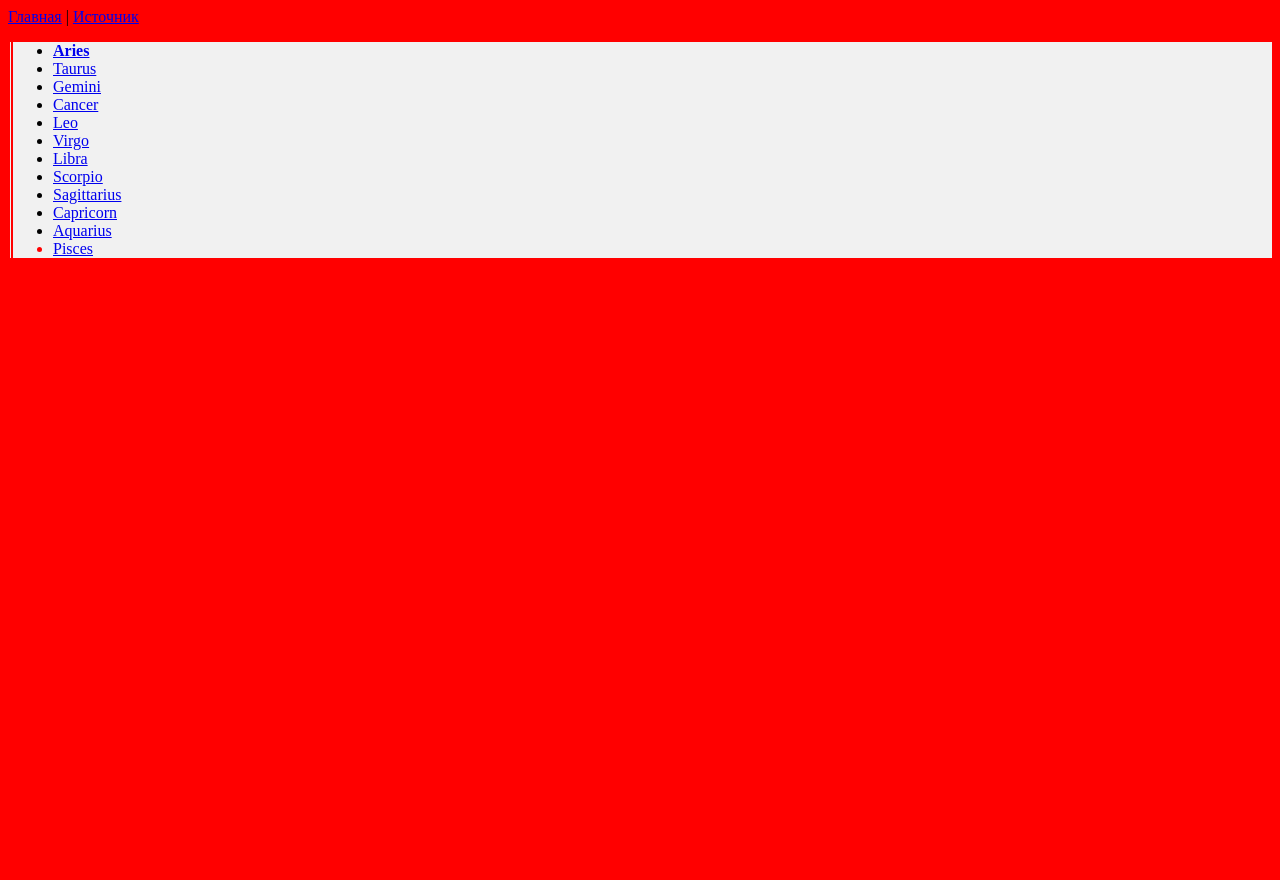
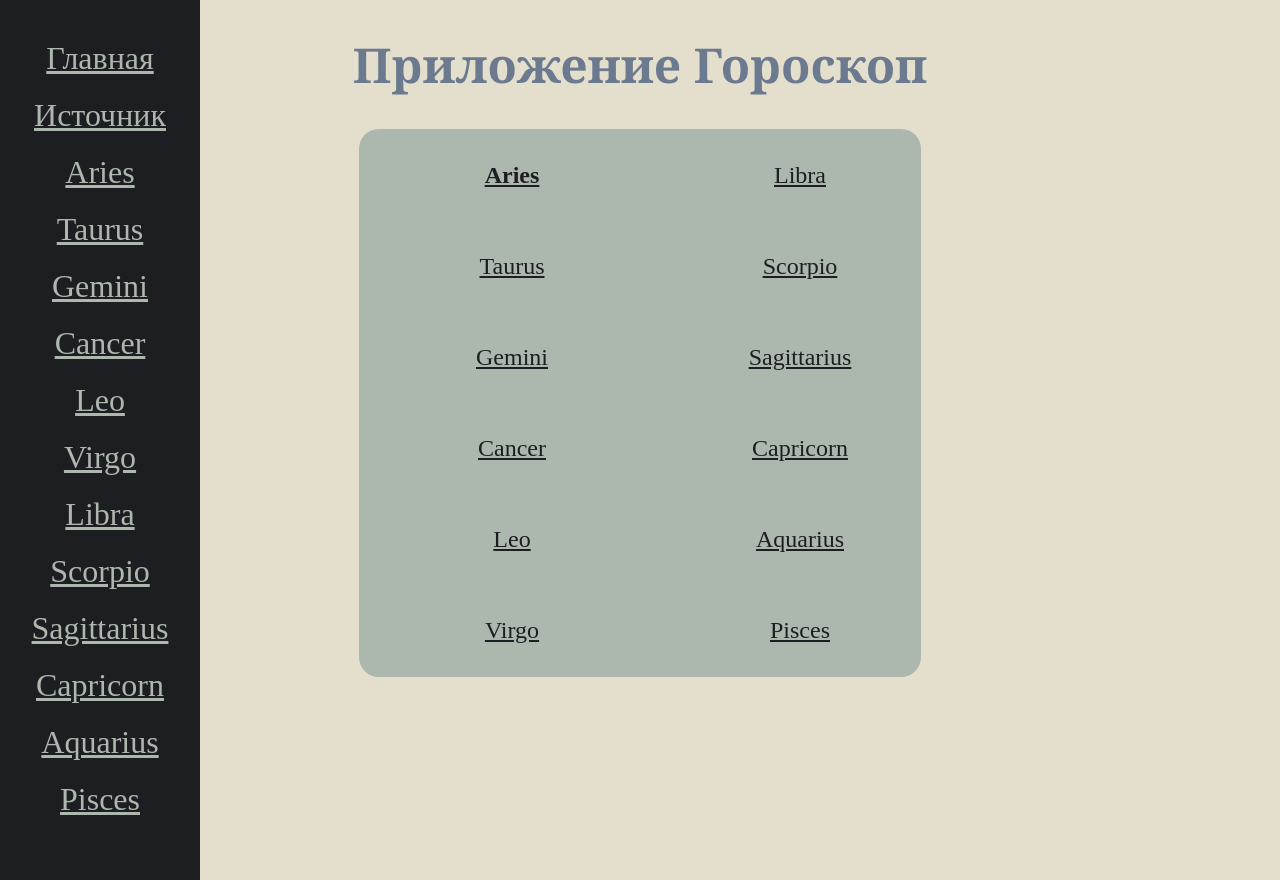
Before and after one commit to shelmakovaa/django-practice, a Django app: page /horoscope/ in a window 1280 px wide. Run offline with Django 4.2, Linux system fonts and the light colour scheme.

Commit message:
add style to horoscope app

```diff
--- a/horoscope/static/horoscope/css/index.css
+++ b/horoscope/static/horoscope/css/index.css
@@ -1,5 +1,36 @@
 
 ul {
-    border-left: 5px double red;
-    background-color: #f1f1f1;
+    -webkit-column-count: 2;
+    -moz-column-count: 2;
+    column-count: 2;
+    list-style-type: none;
+    background-color: #acb7ae;
+    width: 90%;
+    max-width: 35rem;
+    border-radius: 20px;
+    margin: 2rem auto;
+    padding: 1px;
 }
+
+ul li {
+    text-align: center;
+
+    width: 100%;
+    font-size: 1.5rem;
+    padding: 2rem 1rem;
+}
+
+ul a {
+    color: #1d1e22
+}
+
+ul a:hover, ul a:active {
+    color: #F7C331;
+}
+
+h1 {
+    color: #6B7A8F;
+    text-align: center;
+    font-family: "Roboto Slab", Georgia, serif;
+    font-size:48px;
+}
--- a/horoscope/templates/horoscope/index.html
+++ b/horoscope/templates/horoscope/index.html
@@ -14,8 +14,8 @@
 
 {% block content %}
 
-    {% include 'includes/navbar.html' %}
-
+{% include 'includes/navbar.html' %}
+<h1>Приложение Гороскоп</h1>
     <ul>
     {% for zodiac in zodiacs %}
         {% if forloop.first %}
--- a/horoscope/templates/horoscope/info_zodiac.html
+++ b/horoscope/templates/horoscope/info_zodiac.html
@@ -14,7 +14,7 @@
 {% block content %}
     {% include 'includes/navbar.html' %}
 
-    <h1>Приложение гороскоп</h1>
+    <h1>{{sign_name}}</h1>
 
     {% if description is None %}
         <h3>Неправильный знак зодиака - {{sign|upper}}.</h3>
--- a/horoscope/templates/includes/navbar.html
+++ b/horoscope/templates/includes/navbar.html
@@ -1,4 +1,7 @@
 <nav>
-    <a href = '/horoscope'> Главная</a> |
+    <a href = '/horoscope'> Главная</a>
     <a href = 'https://stepik.org/catalog'> Источник</a>
+    {% for zodiac in zodiacs %}
+        <a href="{%url 'horoscope-name' sign_zodiac=zodiac%}">{{ zodiac|capfirst }}</a>
+    {% endfor %}
 </nav>
--- a/horoscope/views.py
+++ b/horoscope/views.py
@@ -85,7 +85,14 @@ def index(request):
 
 def get_info_about_zodiac(request, sign_zodiac: str):
     description = zodiac_dict.get(sign_zodiac)
-    return render(request, 'horoscope/info_zodiac.html', {"description": description, "sign": sign_zodiac})
+    zodiacs = list(zodiac_dict)
+    data = {
+        "description": description,
+        "sign": sign_zodiac,
+        "zodiacs": zodiacs,
+        "sign_name": description.split()[0],
+    }
+    return render(request, 'horoscope/info_zodiac.html', context=data)
 
 
 def get_info_about_zodiac_by_number(request, sign_zodiac: int):
--- a/static/css/base.css
+++ b/static/css/base.css
@@ -1,4 +1,31 @@
 
 html {
-    background-color: red;
+    background-color: #e4decd;
 }
+
+
+nav {
+    text-align: center;
+    color: white;
+    font-size: 2rem;
+    height: 100%;
+    width: 200px;
+    position: fixed;
+    z-index: 1;
+    top: 0;
+    left: 0;
+    background-color: #1d1e22;
+    overflow-x: hidden;
+    padding-top: 20px;
+}
+
+nav a {
+    color: #acb7ae;
+    display: block;
+    font-size: 2rem;
+    margin: 20px;
+}
+
+nav a:hover, ul a:active {
+    color: #eca8b5;
+}
```
Also changed, not shown: horoscope/static/horoscope/css/info.css (+14 -1 lines).
